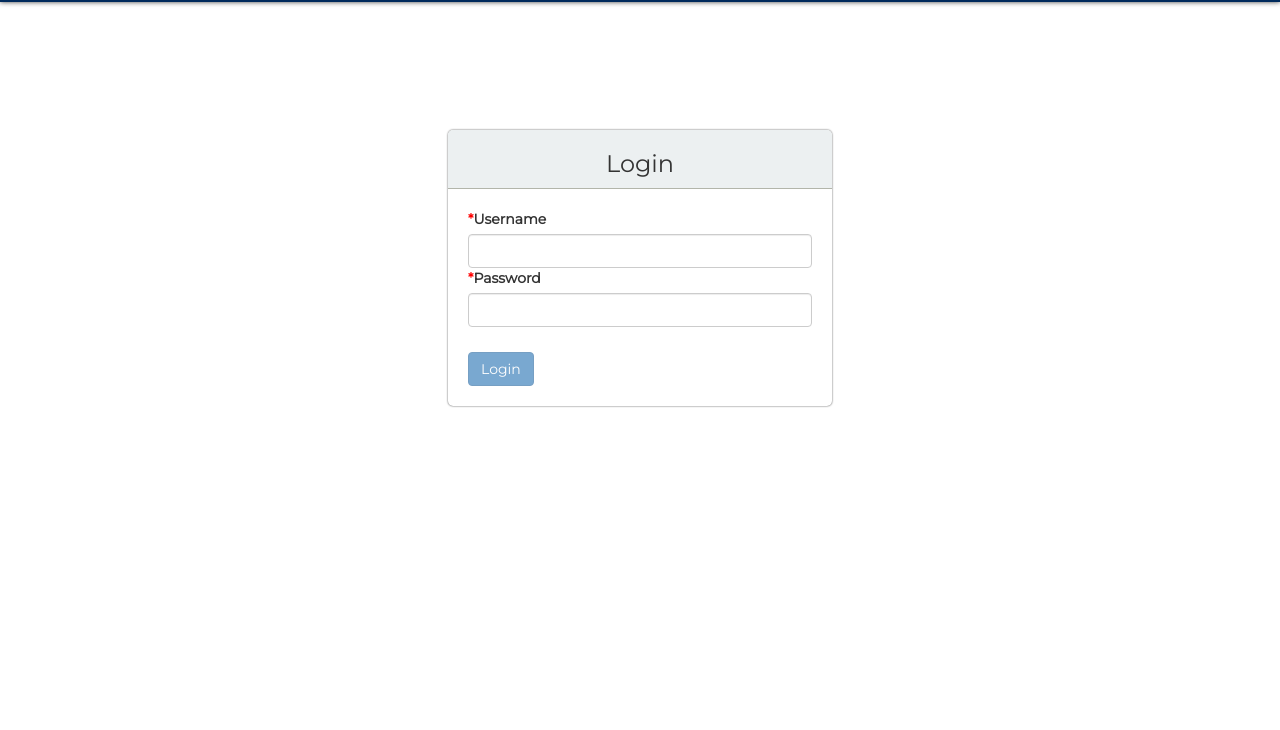
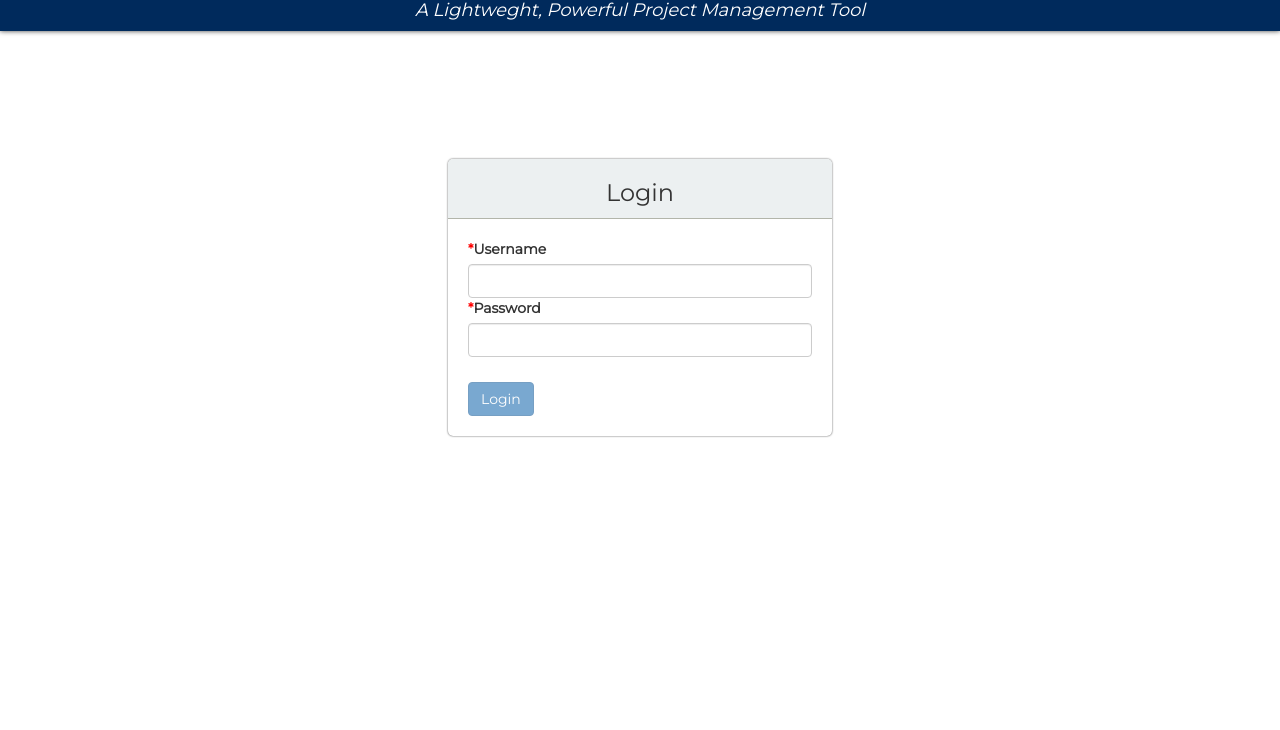
Before and after one commit to GroovinChip/GreenTeamFrontEnd, a plain HTML site: page index.html in a window 1280 px wide. Shown: the part 70-800 px from the top of the page. Drawn offline with nearby package versions, Linux system fonts and the light colour scheme; some packages are replaced by stand-ins of ours.

Commit message:
11/1 9:07 Version 3.6.1 - Build 76, see changelog.txt for changes

```diff
--- a/index.html
+++ b/index.html
@@ -22,6 +22,7 @@
 	<body ng-controller="AppCtrl as ctrl">
 		<div id="headerDiv">
 			<h1>Tracky</h1>
+			<h4 style="font-style: italic">A Lightweght, Powerful Project Management Tool </h4>
 		</div>
 		<div id="loginform">
 			<div class="mainDivsHeader" id="loginHeader">
```
Also changed, not shown: changelog.txt.
